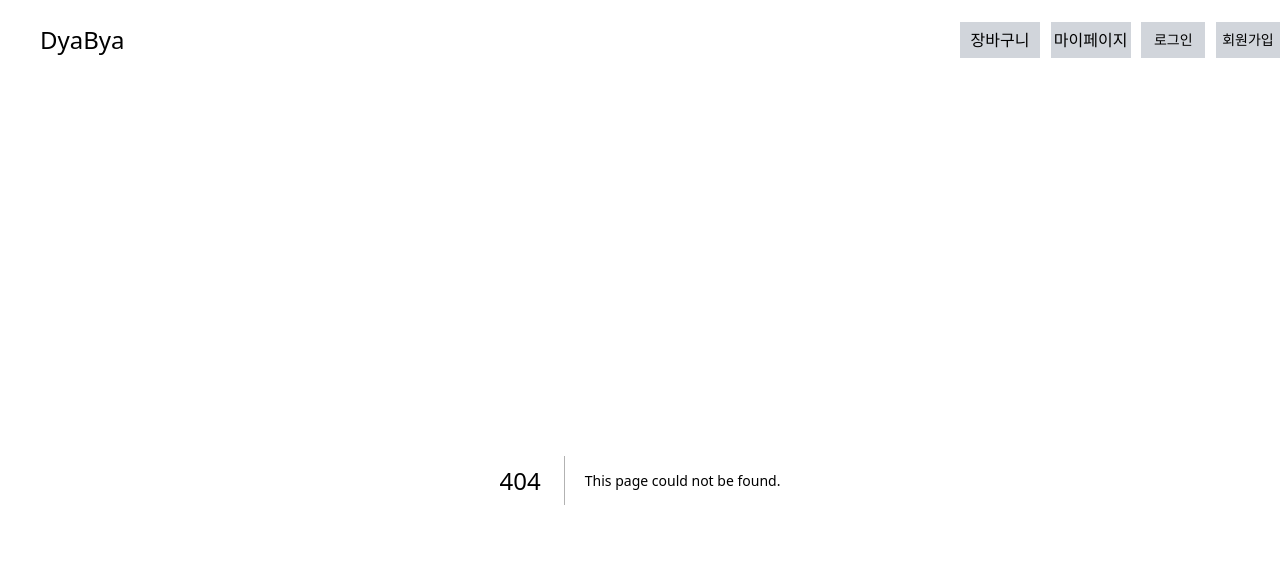
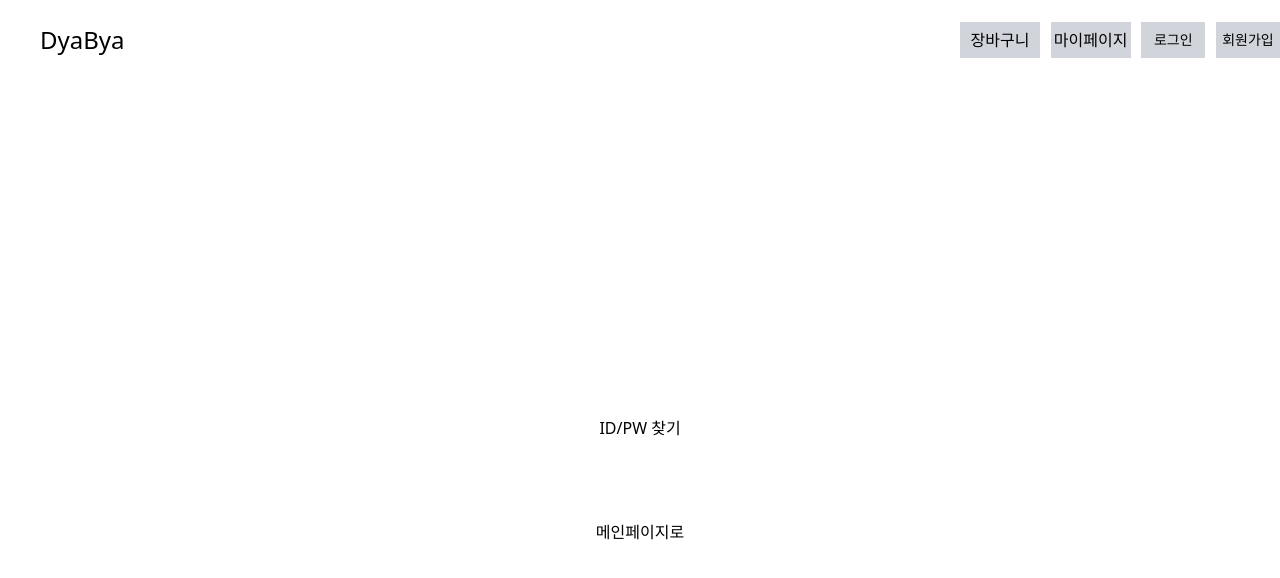
Before and after one commit to kimwoojin123/KDT-IaaS-1team-ERP, a Next.js app in the folder user/: page /login/findUserInfo in a window 1280 px wide. Before the commit this address had no page. Shown: the top 578 px of the page. Built offline with nearby package versions, Linux system fonts and the light colour scheme.

Commit message:
try to make finduserinfo page

```diff
--- /dev/null
+++ b/user/app/login/findUserInfo/page.tsx
@@ -0,0 +1,20 @@
+'use client'
+
+import React, {useState} from "react";
+import Link from 'next/link'
+
+
+export default function FindUserInfo(){
+
+  // const [username, setUsername] = useState("");
+  // const [password, setPassword] = useState("");
+  // const [message, setMessage] = useState("");
+
+
+  return (
+    <div  className="flex flex-col justify-center items-center h-lvh">
+      <h1 className="mb-10">ID/PW 찾기</h1>
+      <Link className="mt-10" href="/">메인페이지로</Link>
+    </div>
+  )
+}
--- a/user/app/login/page.tsx
+++ b/user/app/login/page.tsx
@@ -48,7 +48,10 @@ export default function Login(){
       <form  className = "h-32 flex flex-col items-end justify-around" onSubmit={handleLogin}>
       <input className="border border-black" type="text" value={username} placeholder="아이디" onChange={(e)=>setUsername(e.target.value)}/>
       <input className="border border-black" type="text" value={password} placeholder="비밀번호"  onChange={(e) => setPassword(e.target.value)} />
-      <button className="border border-black" type="submit" >로그인</button>
+      <div className="flex-row ">
+        <Link className="mt-10" href="/findUserInfo">id/pw찾기</Link>
+        <button className="border border-black" type="submit" >로그인</button>
+      </div>
       </form>
       {message && <p>{message}</p>}
       <Link className="mt-10" href="/">메인페이지로</Link>
```
